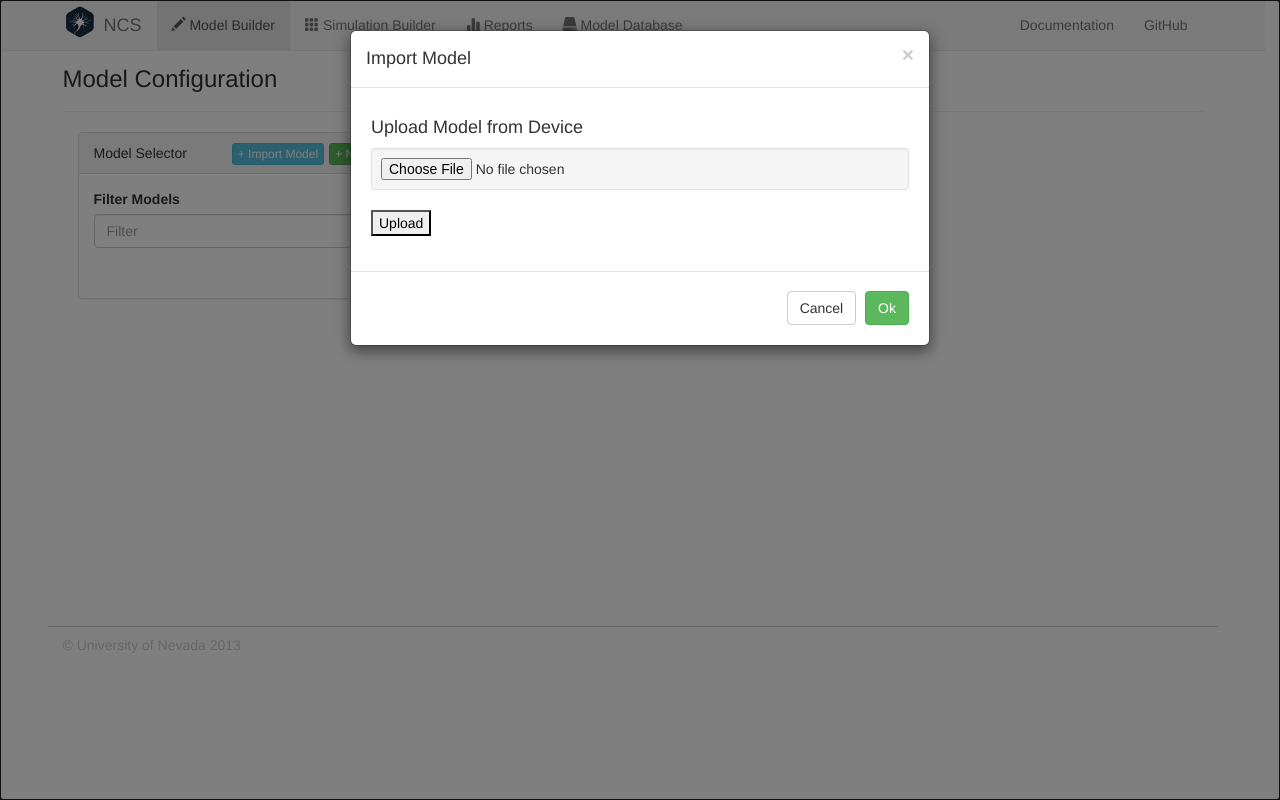
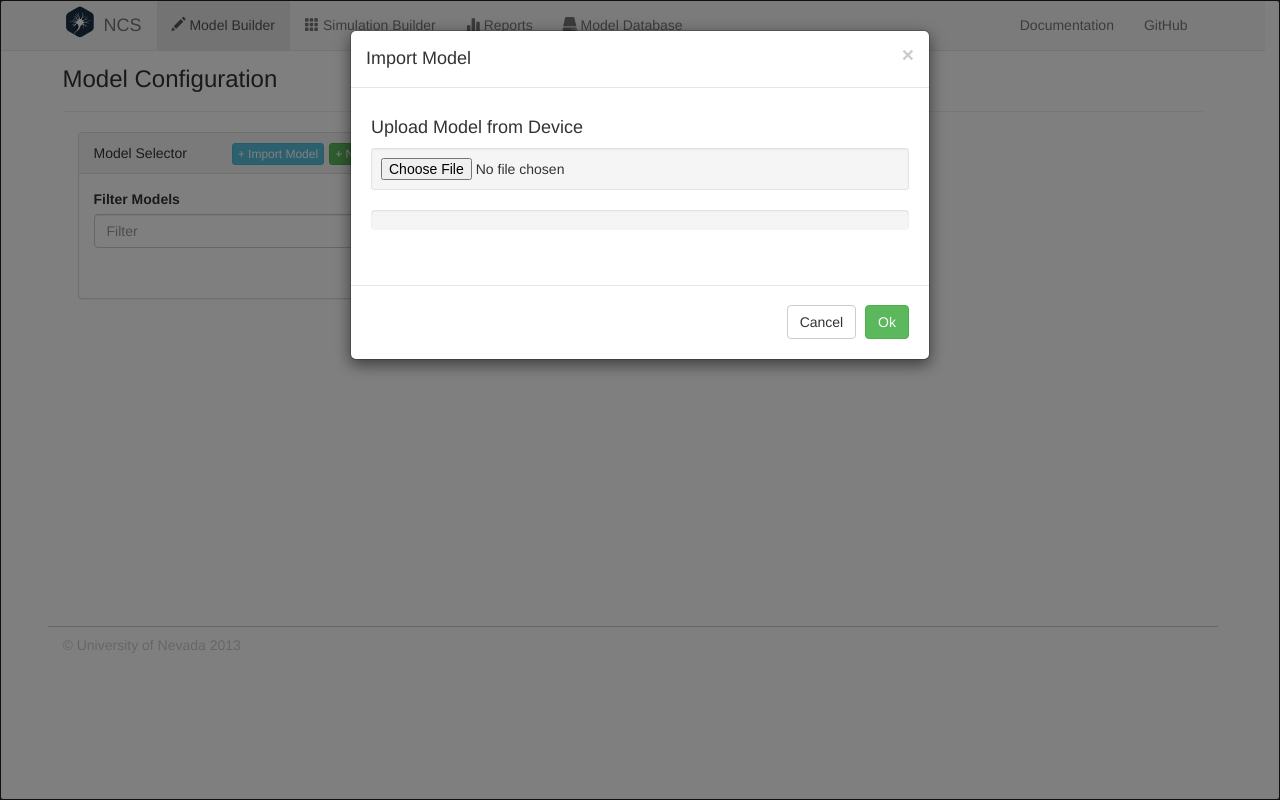
Before and after one commit to BrainComputationLab/ncb, a Flask app: page / in a window 1280 px wide, after a click on "+ Import Model". Run offline with Flask 2, Linux system fonts and the light colour scheme.

Commit message:
finished file upload through AJAX

```diff
--- a/ncb_server.py
+++ b/ncb_server.py
@@ -1,4 +1,4 @@
-from flask import Flask, render_template, send_from_directory, redirect, request, url_for
+from flask import Flask, render_template, send_from_directory, redirect, request, url_for, jsonify
 from werkzeug import secure_filename
 import datetime, os
 
@@ -16,7 +16,7 @@ app.config['UPLOAD_FOLDER'] = uploadFolder
 def allowed_file(filename):
 	return '.' in filename and filename.rsplit('.', 1)[1] in allowedFileExtensions
 
-@app.route('/uploads', methods=['GET', 'POST'])
+@app.route('/uploads', methods=['POST'])
 def uploadFile():
     if request.method == 'POST':
         file = request.files['uploadFile']
@@ -25,9 +25,9 @@ def uploadFile():
             print os.path.join(app.config['UPLOAD_FOLDER'], filename)
             file.save(os.path.join(app.config['UPLOAD_FOLDER'], filename))
             print "File Found!"
-            return True
+            return jsonify({"success" : True})
 
-	return False
+	return jsonify({"success" : False})
 
 # function to view / download an uploaded file
 @app.route('/uploads/<filename>')
--- a/static/assets/js/ncb/controllers/modelcontroller.js
+++ b/static/assets/js/ncb/controllers/modelcontroller.js
@@ -1,32 +1,69 @@
-var request;
+var progressBar = $("#uploadProgress");
+
+$("#modelbuilder_importmodel").on("show.bs.modal", function() {
+	progressBar.attr("style", "width: 0%");
+	progressBar.addClass("active");
+	$(".importButtons").prop("disabled", false);
+});
+
+var fileName,
+	fileSize,
+	fileType;
+
+$("#uploadModelFile").change(function() {
+	var file = this.files[0];
+	fileName = file.name;
+	fileSize = file.size;
+	fileType = file.type;
+});
+
+var request, finished;
 
 $("#uploadModelForm").submit(function(event) {
 	//console.log("uploading file");
 
-	var form = $(this);
+	finished = false;
+	var formData = new FormData($(this)[0]);
 
-	var inputs = form.find("input, select, button, textarea");
-	inputs.prop("disabled", true);
+	var uploadProgress = function(e) {
+		if(e.lengthComputable) {
+			var percentage = (e.loaded / e.totalSize) * 100;
+			progressBar.attr("aria-valuenow", percentage);
+			progressBar.attr("style", "width: " + percentage + "%");
+		}
+	};
 
-	var formData = event.target.result;//form.serialize();
-
-	console.log("Result: " + formData);
 	request = $.ajax({
 		url: "/uploads",
-		type: "post",
-		data: formData
+		type: "POST",
+		xhr: function() {
+			var myXhr = $.ajaxSettings.xhr();
+			if(myXhr.upload) {
+				myXhr.upload.addEventListener('progress', uploadProgress, false);
+			}
+			return myXhr;
+		},
+
+		data: formData,
+		cache: false,
+		contentType: false,
+		processData: false
 	});
 
 	request.done(function(response, textStatus, jqXHR) {
 		console.log("upload complete");
+		$("#modelbuilder_importmodel").modal("hide");
+		progressBar.removeClass("active");
 	});
 
 	request.fail(function(jqXHR, textStatus, error) {
 		console.error("Error in upload!");
+		alert("Unable to upload file!" + error);
+		progressBar.removeClass("active");
 	});
 
 	request.always(function() {
-		inputs.prop("disabled", false);
+		//inputs.prop("disabled", false);
 	});
 
 	event.preventDefault();
@@ -39,6 +76,9 @@ function ModelBuilderController($scope, $routeParams) {
     };
 
     $scope.importModel = function() {
-    	$("#uploadModelFile").trigger("submit");
+    	$("#uploadModelForm").trigger("submit");
+    	$(".importButtons").prop("disabled", true);
+    	//progressBar.removeClass("active");
+    	//$("#modelbuilder_importmodel").modal("hide");
     };
 }
--- a/templates/pages/brainbuilder/components/importmodel.html
+++ b/templates/pages/brainbuilder/components/importmodel.html
@@ -8,17 +8,24 @@
         <div class="modal-body">
             <h4>Upload Model from Device</h4>
             <form id="uploadModelForm" role="form" method="POST" enctype="multipart/form-data"
-            	action="{{ url_for('uploadFile') }}">
+            	>
             	<div class="well well-sm">
             		<input type="file" id="uploadModelFile" name="uploadFile">
             	</div>
 
-            	<input type="submit" value="Upload">
+            	<!--<input type="submit" value="Upload">-->
             </form>
+
+            <div class="progress progress-striped">
+            	<div id="uploadProgress" class="progress-bar" role="progressbar"
+            	aria-valuenow="0" aria-valuemin="0" aria-valuemax="100" style="width: 0%">
+            		<span class="sr-only">0% Complete</span>
+            	</div>
+            </div>
         </div>
         <div class="modal-footer">
-          <button type="button" class="btn btn-default" data-dismiss="modal">Cancel</button>
-          <button type="button" class="btn btn-success" data-dismiss="modal" ng-click="importModel()">Ok</button>
+          <button type="button" class="btn btn-default importButtons" data-dismiss="modal">Cancel</button>
+          <button type="button" class="btn btn-success importButtons" ng-click="importModel()">Ok</button>
         </div>
       </div><!-- /.modal-content -->
     </div><!-- /.modal-dialog -->
```
